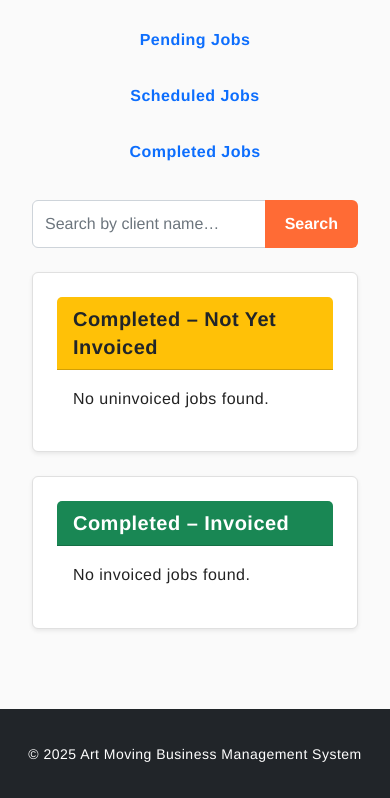
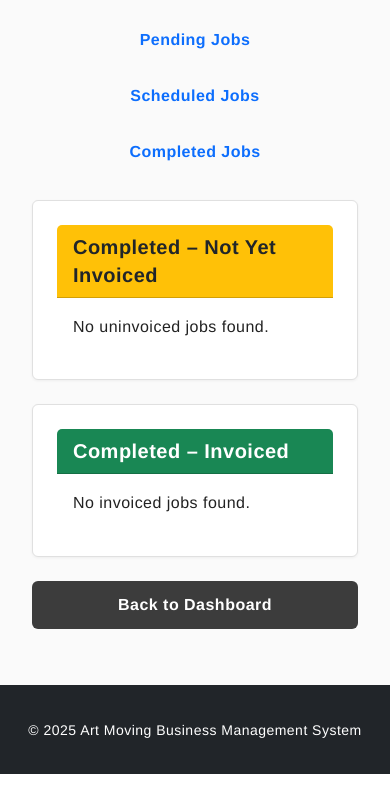
Before and after one commit to mattyray/art_moving_buisness, a Django app: page /workorders/completed/ in a window 390 px wide. Shown: the part 187-985 px from the top of the page. After the commit the page ends 961 px from the top, so only its background shows below. Run offline with Django 5.2, Linux system fonts and the light colour scheme; the visitor is signed in with stand-in values (Sample User, id 1); data that the repository does not hold is empty; some libraries are stand-ins or nearby versions; some web fonts are replaced.

Commit message:
Phase 5B: Responsive redesign of completed jobs page with invoiced/uninvoiced sections

```diff
--- a/templates/workorders/completed_jobs.html
+++ b/templates/workorders/completed_jobs.html
@@ -7,34 +7,26 @@
   <!-- Navigation Buttons -->
   <div class="mb-4 text-center">
     <div class="d-flex flex-column flex-sm-row justify-content-center gap-2">
-      <a href="{% url 'pending_jobs' %}" class="btn btn-outline-primary">Pending Jobs</a>
-      <a href="{% url 'scheduled_jobs' %}" class="btn btn-outline-primary">Scheduled Jobs</a>
-      <a href="{% url 'completed_jobs' %}" class="btn btn-outline-primary">Completed Jobs</a>
+      <a href="{% url 'pending_jobs' %}" class="btn btn-outline-primary w-100 w-sm-auto">Pending Jobs</a>
+      <a href="{% url 'scheduled_jobs' %}" class="btn btn-outline-primary w-100 w-sm-auto">Scheduled Jobs</a>
+      <a href="{% url 'completed_jobs' %}" class="btn btn-outline-primary w-100 w-sm-auto">Completed Jobs</a>
     </div>
   </div>
 
-  <!-- Search Bar -->
-  <form method="get" class="mb-4">
-    <div class="input-group">
-      <input type="text" name="q" class="form-control" placeholder="Search by client name…" value="{{ query }}">
-      <button type="submit" class="btn btn-primary">Search</button>
-    </div>
-  </form>
-
-  <!-- Uninvoiced Jobs -->
-  <div class="card shadow-sm mb-4">
+  <!-- Uninvoiced Section -->
+  <div class="card mb-4">
     <div class="card-header bg-warning text-dark">
       <h5 class="mb-0">Completed – Not Yet Invoiced</h5>
     </div>
     <div class="card-body p-0">
       {% if uninvoiced_jobs %}
       <div class="table-responsive">
-        <table class="table table-sm table-striped mb-0 align-middle">
+        <table class="table table-sm table-striped align-middle mb-0">
           <thead class="small">
             <tr>
               <th>ID</th>
               <th>Client</th>
-              <th>Description</th>
+              <th class="d-none d-md-table-cell">Description</th>
               <th>Actions</th>
             </tr>
           </thead>
@@ -43,12 +35,12 @@
             <tr>
               <td>{{ job.id }}</td>
               <td>{{ job.client.name }}</td>
-              <td class="text-truncate" style="max-width: 200px;">{{ job.job_description|truncatewords:10 }}</td>
+              <td class="d-none d-md-table-cell text-truncate" style="max-width:200px;">{{ job.job_description|truncatewords:10 }}</td>
               <td>
                 <div class="d-flex flex-column flex-sm-row gap-2">
-                  <a href="{% url 'workorder_detail' job.id %}" class="btn btn-sm btn-info">View</a>
-                  <a href="{% url 'workorder_edit' job.id %}" class="btn btn-sm btn-warning">Edit</a>
-                  <button onclick="createInvoice({{ job.id }})" class="btn btn-sm btn-primary">Create Invoice</button>
+                  <a href="{% url 'workorder_detail' job.id %}" class="btn btn-sm btn-info w-100 w-sm-auto">View</a>
+                  <a href="{% url 'workorder_edit' job.id %}" class="btn btn-sm btn-warning w-100 w-sm-auto">Edit</a>
+                  <button type="button" class="btn btn-sm btn-primary w-100 w-sm-auto" onclick="createInvoice({{ job.id }})">Create Invoice</button>
                 </div>
               </td>
             </tr>
@@ -62,20 +54,20 @@
     </div>
   </div>
 
-  <!-- Invoiced Jobs -->
-  <div class="card shadow-sm mb-4">
+  <!-- Invoiced Section -->
+  <div class="card mb-4">
     <div class="card-header bg-success text-white">
       <h5 class="mb-0">Completed – Invoiced</h5>
     </div>
     <div class="card-body p-0">
       {% if invoiced_jobs %}
       <div class="table-responsive">
-        <table class="table table-sm table-striped mb-0 align-middle">
+        <table class="table table-sm table-striped align-middle mb-0">
           <thead class="small">
             <tr>
               <th>ID</th>
               <th>Client</th>
-              <th>Description</th>
+              <th class="d-none d-md-table-cell">Description</th>
               <th>Actions</th>
             </tr>
           </thead>
@@ -84,11 +76,11 @@
             <tr>
               <td>{{ job.id }}</td>
               <td>{{ job.client.name }}</td>
-              <td class="text-truncate" style="max-width: 200px;">{{ job.job_description|truncatewords:10 }}</td>
+              <td class="d-none d-md-table-cell text-truncate" style="max-width:200px;">{{ job.job_description|truncatewords:10 }}</td>
               <td>
                 <div class="d-flex flex-column flex-sm-row gap-2">
-                  <a href="{% url 'workorder_detail' job.id %}" class="btn btn-sm btn-info">View</a>
-                  <a href="{% url 'workorder_edit' job.id %}" class="btn btn-sm btn-warning">Edit</a>
+                  <a href="{% url 'workorder_detail' job.id %}" class="btn btn-sm btn-info w-100 w-sm-auto">View</a>
+                  <a href="{% url 'workorder_edit' job.id %}" class="btn btn-sm btn-warning w-100 w-sm-auto">Edit</a>
                 </div>
               </td>
             </tr>
@@ -100,6 +92,11 @@
       <p class="p-3 mb-0">No invoiced jobs found.</p>
       {% endif %}
     </div>
+  </div>
+
+  <!-- Back Button -->
+  <div class="text-center">
+    <a href="{% url 'home' %}" class="btn btn-secondary w-100 w-sm-auto">Back to Dashboard</a>
   </div>
 </div>
 {% endblock %}
```
